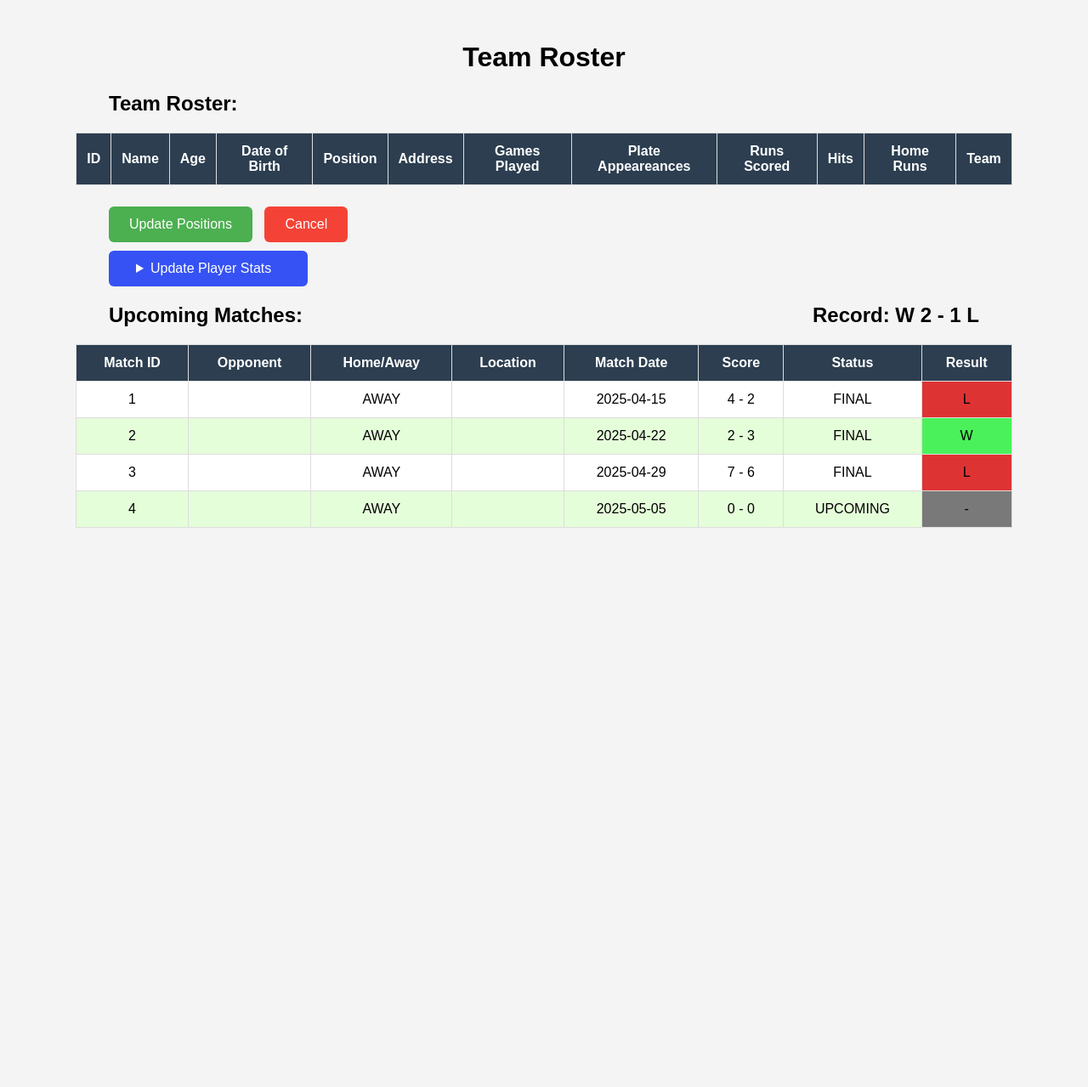
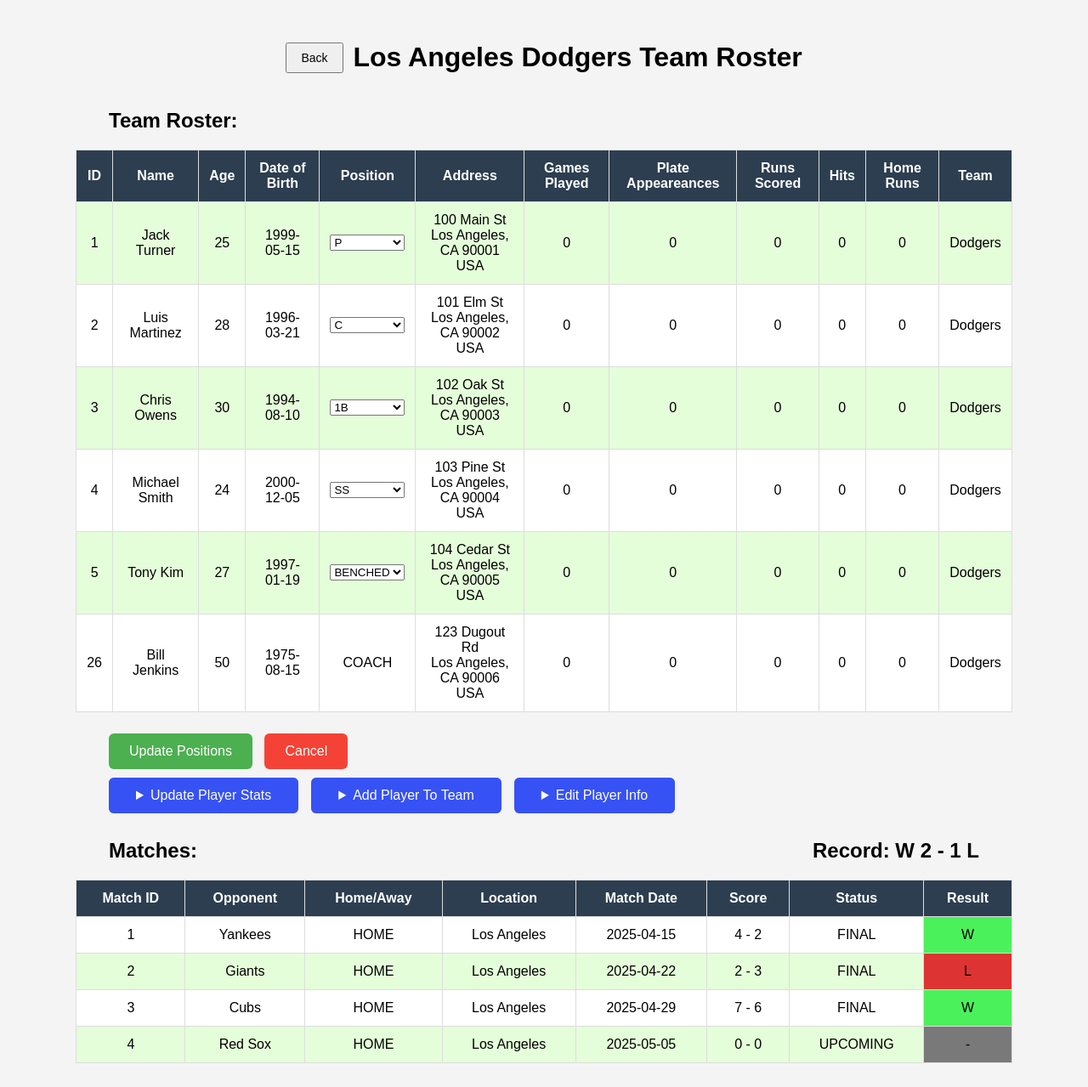
Before and after one commit to brinnee/431-baseball-db, a PHP site: page /viewteam.php?team_id=1 in a window 1280 px wide. Shown: the whole page at 85% size. Before the commit the page ends 621 px from the top, so only its background shows below. Run offline with PHP 8.4, Linux system fonts and the light colour scheme; data comes from the database, SQL or seed files in the repository; data that the repository does not hold is empty.

Commit message:
added automatic stat creation for players, editing player information

```diff
--- a/updatepos.php
+++ b/updatepos.php
@@ -22,7 +22,7 @@
     {
         foreach ($_POST['position'] as $playerID => $position) {
             // Prepare and execute the query to update the position
-            $query = "UPDATE players SET position = ? WHERE playerID = ?";
+            $query = "UPDATE members SET position = ? WHERE playerID = ?";
             $stmt = $db->prepare($query);
             $stmt->bind_param("si", $position, $playerID);
             $stmt->execute();
--- a/viewteam.php
+++ b/viewteam.php
@@ -15,8 +15,8 @@
     else {// Connection succeeded
         $team_id = isset($_GET['team_id']) ? (int)$_GET['team_id'] : 0;
 
-        $query = "SELECT p.playerID, p.name, p.age, p.position, p.dob, p.Street, p.City, p.State, p.Country, p.ZipCode, s.Games_played,. s.Plate_appearance,. s.Runs_Scored,. s.Hits,. s.Home_runs, t.team_name, t.city
-          FROM players p LEFT JOIN statistics s ON p.playerID = s.ID LEFT JOIN team t ON p.team_id = t.ID
+        $query = "SELECT p.playerID, p.name, p.age, p.position, p.dob, p.Street, p.City, p.State, p.Country, p.ZipCode, s.Games_played,. s.Plate_appearances,. s.Runs_Scored,. s.Hits,. s.Home_runs, t.team_name, t.city
+          FROM members p LEFT JOIN statistics s ON p.playerID = s.ID LEFT JOIN team t ON p.team_id = t.ID
           WHERE p.team_id=?;";
 
         $stmt = $db->prepare($query);
@@ -52,12 +52,12 @@
         $match_stmt -> store_result();
         $match_stmt -> bind_result($matchID,$homeid,$awayid,$home,$away,$hscore,$ascore,$hcity,$acity,$matchdate,$matchstatus);
       }
-    $positions = ['BENCHED','P', 'C', '1B', '2B', '3B', 'SS', 'LF', 'CF', 'RF', 'DH','COACH'];
+    $positions = ['BENCHED','P', 'C', '1B', '2B', '3B', 'SS', 'LF', 'CF', 'RF', 'DH'];
     function renderCell($value) {
       // $style = 'style="border:1px solid black; border-collapse:collapse;"';
 
       if (is_null($value)) {
-          echo '<td style="background:rgb(135, 135, 135);"></td>';
+          echo '<td style="background:rgb(135, 135, 135);">-</td>';
       } else {
           echo '<td>' . htmlspecialchars($value) . '</td>';
 
@@ -73,13 +73,15 @@
   <link rel="stylesheet" href="styles.css">
 </head>
 <body>
-
+<div style="display: flex; align-items: center; gap: 12px; justify-content:center">
+    <form action="teams.php" method="get">
+        <button type="submit" style="padding: 8px 16px; font-size: 14px;">Back</button>
+    </form>
     <?php
-    $stmt -> fetch();
-    echo "<h1>". $team_city.' '. $team.' '."Team Roster</h1>"
-
+        $stmt->fetch();
+        echo "<h1>" . $team_city . ' ' . $team . " Team Roster</h1>";
     ?>
-
+</div>
 
     <h2>Team Roster: </h2>
     <form method="POST" action="updatepos.php?team_id=<?php echo $team_id;?>">
@@ -110,24 +112,30 @@
                 renderCell($age);
                 renderCell($dob);
                 // dropdown menu for position select
+                if ($position =="COACH"){
+                  renderCell($position);
+                }
+                else {
                   echo "<td>";
                   echo "<select name='position[$playerID]'>";
                   foreach ($positions as $position_option) {
+
                     $selected = ($position == $position_option) ? "selected" : "";
                     echo "<option value='$position_option' $selected>$position_option</option>";
                   }
                 echo "</select>";
+                echo "</td>";
+              }
                 // combine multiple vars to create address
-                echo "</td>";
                 if (empty($street) && empty($city) && empty($state) && empty($zip) && empty($country)){
-                  echo '<td style="background:rgb(135, 135, 135);"></td>';
+                  echo '<td style="background:rgb(135, 135, 135);">-</td>';
                 }
                 else {
                   echo "<td>".$street."<br/>"
                   .$city.', '.$state.' '.$zip.'<br/>'
                   .$country."</td>\n";
                 }
-                echo "<td>$games_played";
+                renderCell($games_played);
                 renderCell($plate_appeareances);
                 renderCell($runs_scored);
                 renderCell($hits);
@@ -145,9 +153,11 @@
             <button type="submit" style="padding: 12px 24px; font-size: 16px; background-color: #f44336; color: white; border: none; border-radius: 6px; cursor: pointer; margin-left: 10px;"> Cancel </button>
         </div>
     </form>
+    <div style="display:flex">
     <!-- Statistics Update Form -->
-    <details style="text-align:left;margin-left:90px">
-              <summary style=" padding: 12px 32px; font-size: 16px; background-color:rgb(54, 82, 244); color: white; border: none; border-radius: 6px; cursor: pointer; margin: 10px 0 0 10px;width: 170px;"> Update Player Stats</summary>
+    <div>
+    <details style="text-align:left;margin: 10px 0px 10px 100px;; background-color: rgb(157, 158, 162); border-radius: 6px">
+      <summary style=" padding: 12px 32px; font-size: 16px; background-color:rgb(54, 82, 244); color: white; border: none; border-radius: 6px; cursor: pointer; width: auto;"> Update Player Stats</summary>
       <form action="updatestats.php?team_id=<?php echo $team_id;?>" method="post" style="margin-top: 10px; margin-left:10px">
         <label for ="playerID">Player:</label>
           <select name="playerID" required style= "height: 22px; font-size: 14px;">
@@ -162,31 +172,110 @@
           </select><br><br>
 
         <label for="games_played">Games Played:</label>
-                  <input type="number" name="games_played" id="games_played" ><br><br>
+        <input type="text" name="games_played" id="games_played" maxlength="4" size = "5"><br><br>
 
         <label for="runs_scored">Plate Appeareances:</label>
-                  <input type="number" name="plate_appeareances" id="plate_appeareances"><br><br>
+        <input type="text" name="plate_appeareances" id="plate_appeareances" maxlength="4" size = "5"><br><br>
 
         <label for="runs_scored">Runs Scored:</label>
-                  <input type="number" name="runs_scored" id="runs_scored"><br><br>
+        <input type="text" name="runs_scored" id="runs_scored" maxlength="3" size = "4"><br><br>
 
         <label for="hits">Hits:</label>
-                  <input type="number" name="hits" id="hits"><br><br>
+        <input type="text" name="hits" id="hits" maxlength="3" size = "4"><br><br>
 
         <label for="home_runs">Home Runs:</label>
-                  <input type="number" name="home_runs" id="home_runs"><br><br>
+        <input type="text" name="home_runs" id="home_runs" maxlength="3" size = "4"><br><br>
 
-                  <button type="submit">Submit Stats</button>
+        <button style="margin-bottom: 10px;" type="submit">Submit Stats</button>
       </form>
     </details>
+    </div>
+    <!-- Add Player Form-->
+    <div>
+    <details style="text-align:left; margin: 10px 0px 10px 15px; background-color: rgb(157, 158, 162); border-radius: 6px">
+      <summary style=" padding: 12px 32px; font-size: 16px; background-color:rgb(54, 82, 244); color: white; border: none; border-radius: 6px; cursor: pointer; width: auto;"> Add Player To Team</summary>
+      <form action="addplayer.php?team_id=<?php echo $team_id;?>" method="post" style="margin-top:    10px; margin-left:10px">
 
+        <label for="name">Name:</label>
+        <input type="text" name="name" id="name" maxlength="50" size= "15"><br><br>
+
+        <label for="age">Age:</label>
+        <input type="text" name="age" id="age" size= "3" maxlength="2" ><br><br>
+
+        <label for="position">Position:</label>
+        <input type="text" name="position" id="position" maxlength="10" size= "7"><br><br>
+
+        <label for="dob">Date of Birth:</label>
+        <input type="text" name="dob" id="dob" maxlength="10" size= "10"><br>
+        <label for="dob"> (YYYY-MM-DD)</label><br><br>
+
+        <label for="street">Street:</label>
+        <input type="text" name="street" id="street" maxlength="100" size= "15"><br><br>
+
+        <label for="city">City:</label>
+        <input type="text" name="city" id="city" maxlength="100" size= "15"><br><br>
+
+        <label for="state">State:</label>
+        <input type="text" name="state" id="state" maxlength="100" size= "15"><br><br>
+
+        <label for="country">Country:</label>
+        <input type="text" name="country" id="country" maxlength="100" size= "15"><br><br>
+
+        <label for="zip">Zip Code:</label>
+        <input type="text" name="zip" id="zip" maxlength="100" size= "10"><br><br>
+
+        <button style="margin-bottom: 10px;" type="submit">Add Player</button>
+      </form>
+    </details>
+    </div>
+    <!-- Edit Player Form-->
+    <div>
+    <details style="text-align:left;margin: 10px 0px 10px 15px; background-color: rgb(157, 158, 162); border-radius: 6px">
+      <summary style=" padding: 12px 32px; font-size: 16px; background-color:rgb(54, 82, 244); color: white; border: none; border-radius: 6px; cursor: pointer; width: auto;"> Edit Player Info</summary>
+      <form action="addplayer.php?team_id=<?php echo $team_id;?>" method="post" style="margin-top:    10px; margin-left:10px">
+
+        <label for ="playerID">Player:</label>
+        <select name="playerID" required style= "height: 22px; font-size: 14px;">
+          <option value="" selected disabled hidden>Choose Player Here</option>
+          <?php
+            $stmt->data_seek(0);
+            while( $stmt->fetch() )
+            {
+              echo "<option value=\"$playerID\">".$name.', ID: '.$playerID."</option>\n";
+            }
+          ?>
+        </select><br><br>
+
+        <label for="age">Age:</label>
+        <input type="text" name="age" id="age" size= "3" maxlength="2" ><br><br>
+
+        <label for="street">Street:</label>
+        <input type="text" name="street" id="street" maxlength="100" size= "15"><br><br>
+
+        <label for="city">City:</label>
+        <input type="text" name="city" id="city" maxlength="100" size= "15"><br><br>
+
+        <label for="state">State:</label>
+        <input type="text" name="state" id="state" maxlength="100" size= "15"><br><br>
+
+        <label for="country">Country:</label>
+        <input type="text" name="country" id="country" maxlength="100" size= "15"><br><br>
+
+        <label for="zip">Zip Code:</label>
+        <input type="text" name="zip" id="zip" maxlength="100" size= "10"><br><br>
+
+        <button style="margin-bottom: 10px;" type="submit">Change Player Data</button>
+      </form>
+    </details>
+            </div>
+    </div>
     <div style="display:flex; justify-content: space-between; align-items: center; margin-right:100px">
     <?php
       $record_stmt->data_seek(0);
       while( $record_stmt->fetch() )
       {
         // $record_stmt->fetch();
-        echo "<h2>Upcoming Matches: </h2>";
+        echo "<h2>Matches: </h2>";
         echo "<h2>Record: W $wins - $losses L";
       }
       ?>
```
Also changed, not shown: addplayer.php (added, +50 -0 lines), baseball.sql (+65 -9 lines), updatestats.php (+7 -6 lines). Lines whose indentation alone changed are shown as unchanged.
